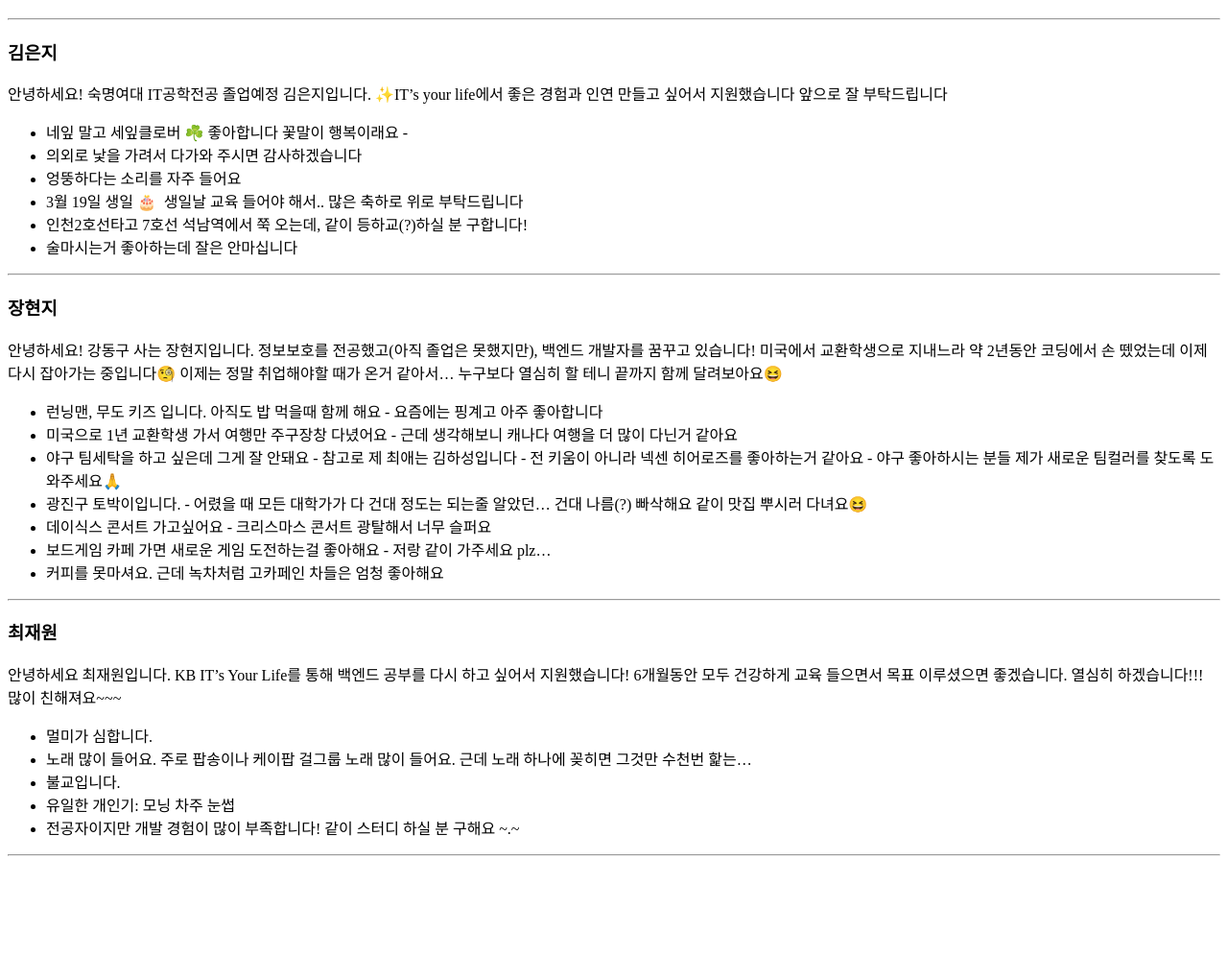
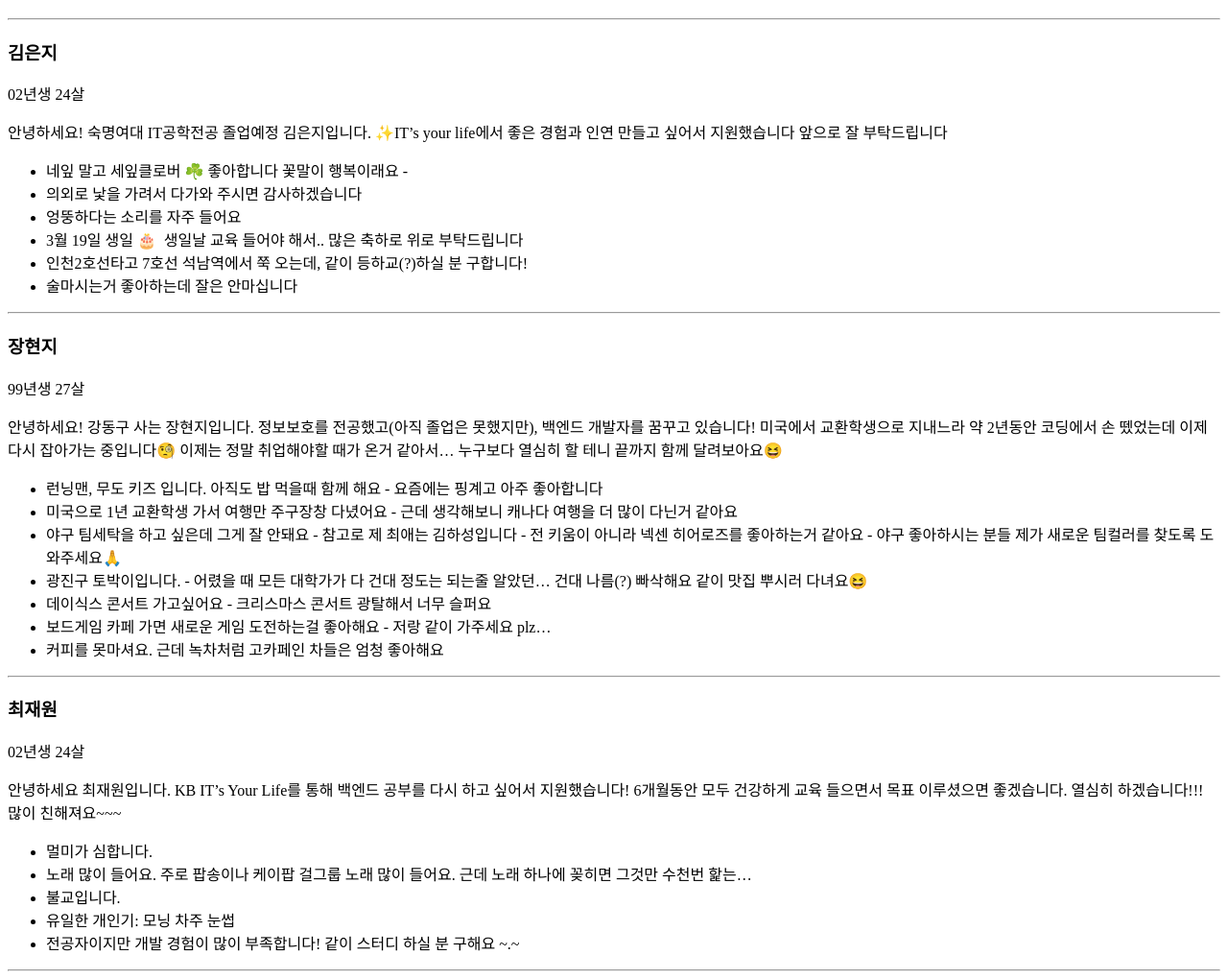
Before and after one commit to Answl/git-day2, a plain HTML site: page pages/team.html in a window 1280 px wide. Shown: the part 61-1081 px from the top of the page at 96% size. Before the commit the page ends 961 px from the top, so only its background shows below. Drawn offline with Linux system fonts and the light colour scheme.

Commit message:
Edit Age in team.html (#2)

```diff
--- a/pages/team.html
+++ b/pages/team.html
@@ -10,6 +10,7 @@
     <hr />
     <!-- 김은지 -->
     <h3>김은지</h3>
+    <p>02년생 24살</p>
     <p>
       안녕하세요! 숙명여대 IT공학전공 졸업예정 김은지입니다. ✨IT’s your
       life에서 좋은 경험과 인연 만들고 싶어서 지원했습니다 앞으로 잘
@@ -32,6 +33,7 @@
     <hr />
     <!-- 장현지 -->
     <h3>장현지</h3>
+    <p>99년생 27살</p>
     <p>
       안녕하세요! 강동구 사는 장현지입니다. 정보보호를 전공했고(아직 졸업은
       못했지만), 백엔드 개발자를 꿈꾸고 있습니다! 미국에서 교환학생으로 지내느라
@@ -69,6 +71,7 @@
     <hr />
     <!-- 최재원 -->
     <h3>최재원</h3>
+    <p>02년생 24살</p>
     <p>
       안녕하세요 최재원입니다. KB IT’s Your Life를 통해 백엔드 공부를 다시 하고
       싶어서 지원했습니다! 6개월동안 모두 건강하게 교육 들으면서 목표 이루셨으면
```
